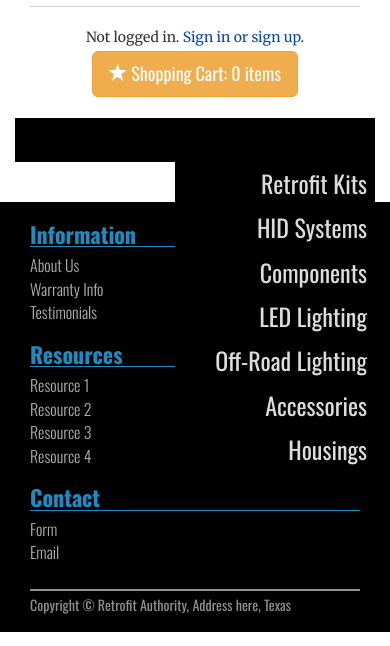
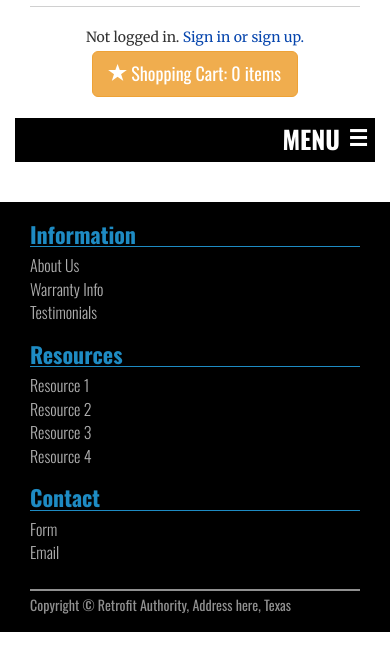
Before and after one commit to jwtucker/jPrater, a website: page public/views/index.html in a window 390 px wide. Shown: the part 198-844 px from the top of the page. Drawn offline with nearby package versions, Linux system fonts and the light colour scheme; files that its build step writes are made by us from their sources; no server answers.

Commit message:
Mobile design complete

```diff
--- a/public/css/style.css
+++ b/public/css/style.css
@@ -56,12 +56,7 @@ table {
 	font-size:16px;
 }
 
-.mobileNavBar{
-	display:none;
-	background-color: black;
-	width: 100%;
-	height: 44px;
-}
+
 
 /*Title*/
 
@@ -141,6 +136,36 @@ table {
 
 .navBarMenu h1{
 	color:black;
+}
+
+.mobileNavBar{
+	display:none;
+	text-align: right;
+	background-color: black;
+	width: 100%;
+	height: 44px;
+	font-family: 'Oswald',sans-serif;
+}
+
+.mobileNavBar:hover{
+	cursor:hand;
+	cursor:pointer;
+}
+
+.mobileNavBar h1{
+	color:white;
+	font-size:25px;
+	font-weight:700;
+	padding:7px;
+	padding-right:35px;
+	margin:0;
+}
+
+.mobileNavBar span{
+	position: absolute;
+	font-size:22px;
+	top:6px;
+	right:22px;
 }
 
 /*FOOTER*/
@@ -562,12 +587,13 @@ table {
 	}
 
 	.contentHomepage img{
-		max-width:250px;
+		max-width:320px;
 		display:block;
 		margin:0 auto;
 	}
 
 	.navBar{
+		display:none;
 		position: absolute;
 		width: 200px;
 		right:15px;
--- a/public/libs/custom/custom.js
+++ b/public/libs/custom/custom.js
@@ -1,4 +1,5 @@
 $(document).ready(function(){
+	var navBarShown = 0;
 
 	$(".navBarElement").hover(function(){
 		$(this).find('div').show();
@@ -14,6 +15,18 @@ $(document).ready(function(){
 
 	$(".mobileNavBar").click(function(){
 		$(".navBar").stop().slideDown();
-	})
+		navBarShown = 1;
+	});
+
+	$(document).mouseup(function (e)
+	{
+		var container = $(".navBar");
+
+    if (!container.is(e.target) // if the target of the click isn't the container...
+        && container.has(e.target).length === 0) // ... nor a descendant of the container
+    {
+    	container.stop().slideUp();
+    }
+});
 
 });
--- a/public/views/index.html
+++ b/public/views/index.html
@@ -80,7 +80,7 @@
       <!-- NAVBAR -->
       <div class="row">
        <div class="col-lg-12">
-        <div class="mobileNavBar"></div>
+        <div class="mobileNavBar"><h1>MENU <span>&#9776</span></div>
         <div class="navBar">
          <div class="navBarElement">
            <h1><a href="/retrofitkits">Retrofit Kits</a></h1>
```
